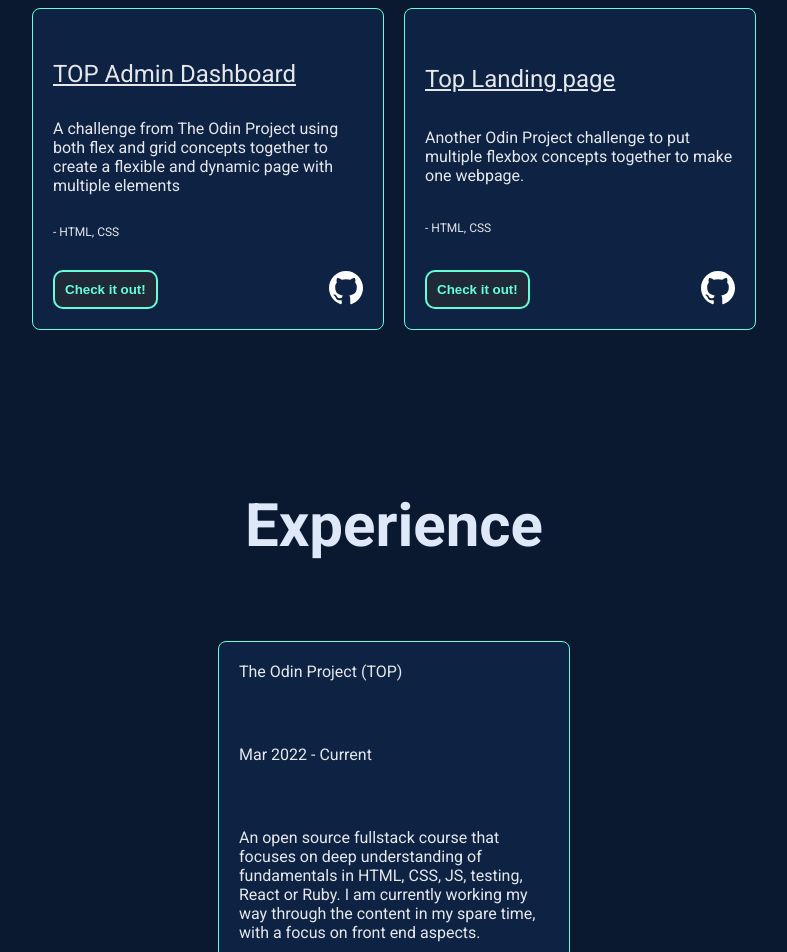
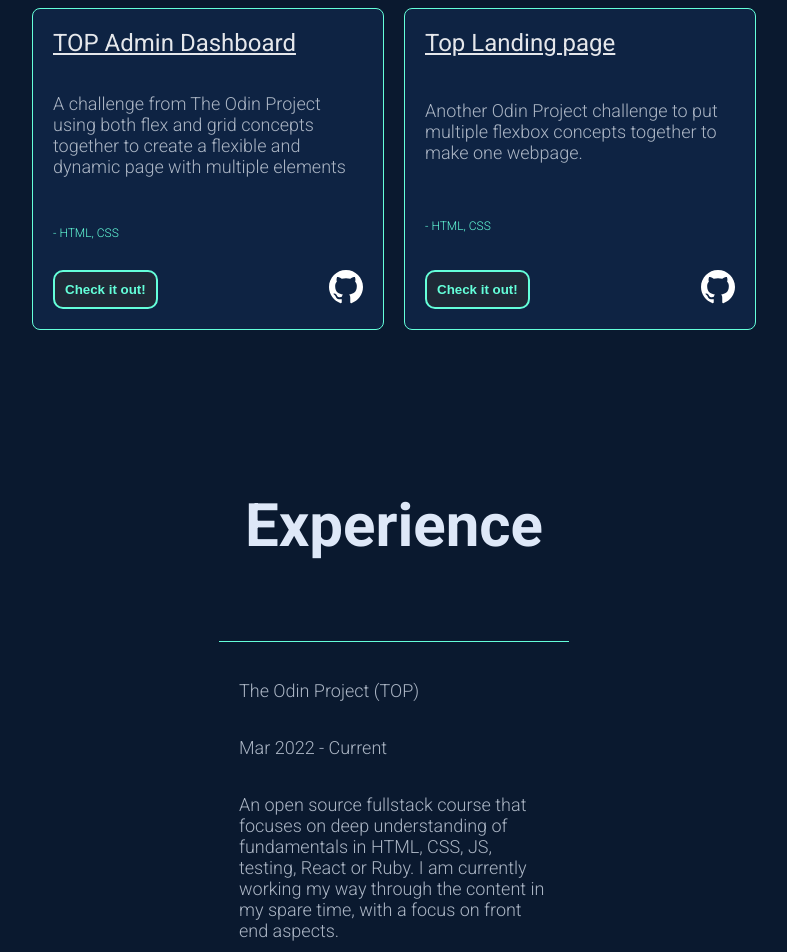
Before and after one commit to Chris-Wagg/personal-website-v3, a React (Create React App) app in the folder personal-website/: page / in a window 1280 px wide. Shown: the part 2140-3092 px from the top of the page, without its empty margins (246-1033 px from the left). Built offline with nearby package versions, Linux system fonts and the light colour scheme.

Commit message:
experience layout cnad cards changed. Github logo now scales on hover

```diff
--- a/personal-website/src/App.css
+++ b/personal-website/src/App.css
@@ -141,6 +141,15 @@ a {
 	color: #64ffda;
 }
 
+svg {
+	transition: scale 0.2s ease-in-out;
+}
+
+svg:hover {
+	scale: 1.15;
+	cursor: pointer;
+}
+
 /* ----------------------- */
 
 /* projects cards classes */
@@ -167,14 +176,6 @@ a {
 	font-size: 12px;
 }
 
-.project-link {
-	color: #64ffda;
-}
-
-.project-card-container > button {
-	width: 150px;
-}
-
 .underline {
 	text-decoration: underline;
 	margin-bottom: 20px;
@@ -195,9 +196,10 @@ a {
 	justify-content: space-between;
 	width: 310px;
 	height: 280px;
-	background-color: #0e2343;
+	background-color: #0a192f;
 	padding: 20px;
-	border-radius: 8px;
-	border: 1px solid #64ffda;
+	/* border-radius: 8px; */
+	border-top: 1px solid #64ffda;
+	border-bottom: 1px solid #64ffda;
 	color: #e5e7eb;
 }
--- a/personal-website/src/components/ExperienceCard.jsx
+++ b/personal-website/src/components/ExperienceCard.jsx
@@ -3,9 +3,9 @@ export default function EXperienceCard(props) {
 		props
 	return (
 		<div className="experience-card-container">
-			<div className="experience-name">{experienceName}</div>
-			<div className="experience-date">{experienceDate}</div>
-			<div className="about-experience">{aboutExperience}</div>
+			<p>{experienceName}</p>
+			<p className="experience-date">{experienceDate}</p>
+			<p className="about-experience">{aboutExperience}</p>
 			{/* <div className="experience-tech-list"> - {experienceTech}</div> */}
 		</div>
 	)
--- a/personal-website/src/components/ProjectCard.jsx
+++ b/personal-website/src/components/ProjectCard.jsx
@@ -2,10 +2,9 @@ export default function ProjectCard(props) {
 	const { projectName, aboutProject, projectTech, liveLink, githubLink } = props
 	return (
 		<div className="project-card-container">
-			<div className="icon"></div>
 			<div className="project-name">{projectName}</div>
-			<div className="about-project">{aboutProject}</div>
-			<div className="project-tech-list"> - {projectTech}</div>
+			<p className="about-project">{aboutProject}</p>
+			<p className="project-tech-list text-green"> - {projectTech}</p>
 			<div className="link-buttons">
 				<button className="project-link">
 					<a target="_blank" rel="noopener noreferrer" href={liveLink}>
```
